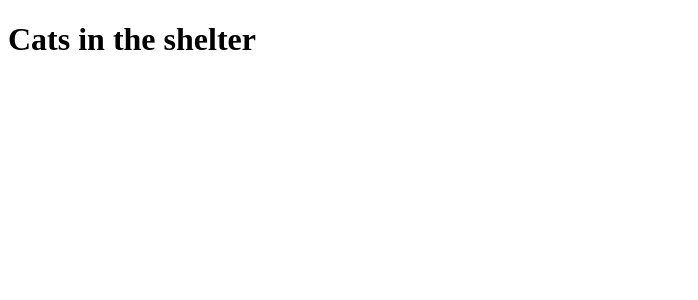
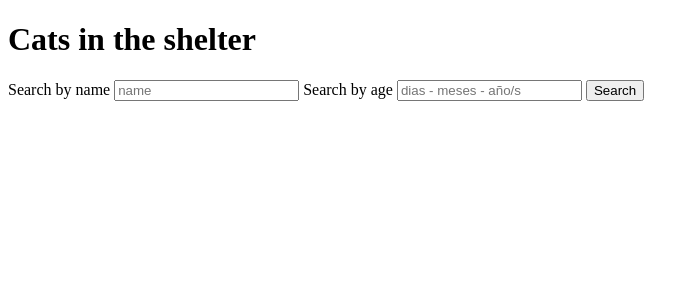
Before and after one commit to nico-bt/cat-shelter, a Node server app: page /cats in a window 1280 px wide. Shown: the part 70-370 px from the top of the page, without its empty margins (0-698 px from the left). Run offline with Node 20, Linux system fonts and the light colour scheme; data that the repository does not hold is empty; some libraries are stand-ins or nearby versions.

Commit message:
Add search bar

```diff
--- a/views/cats/index.ejs
+++ b/views/cats/index.ejs
@@ -1,4 +1,13 @@
 <h1>Cats in the shelter</h1>
+
+<form action="/cats" method="GET">
+    <label for="searchName">Search by name</label>
+    <input id="searchName" type="text" name="searchName" placeholder="name" value="<%= locals.nameSearch %>">
+
+    <label for="searchAge">Search by age</label>
+    <input id="searchAge" type="text" name="searchAge" placeholder="dias - meses - año/s" value="<%= locals.ageSearch %>">
+    <button type="submit">Search</button>
+</form>
 
 <% cats.forEach((cat)=>{ %>
     <div>
```
